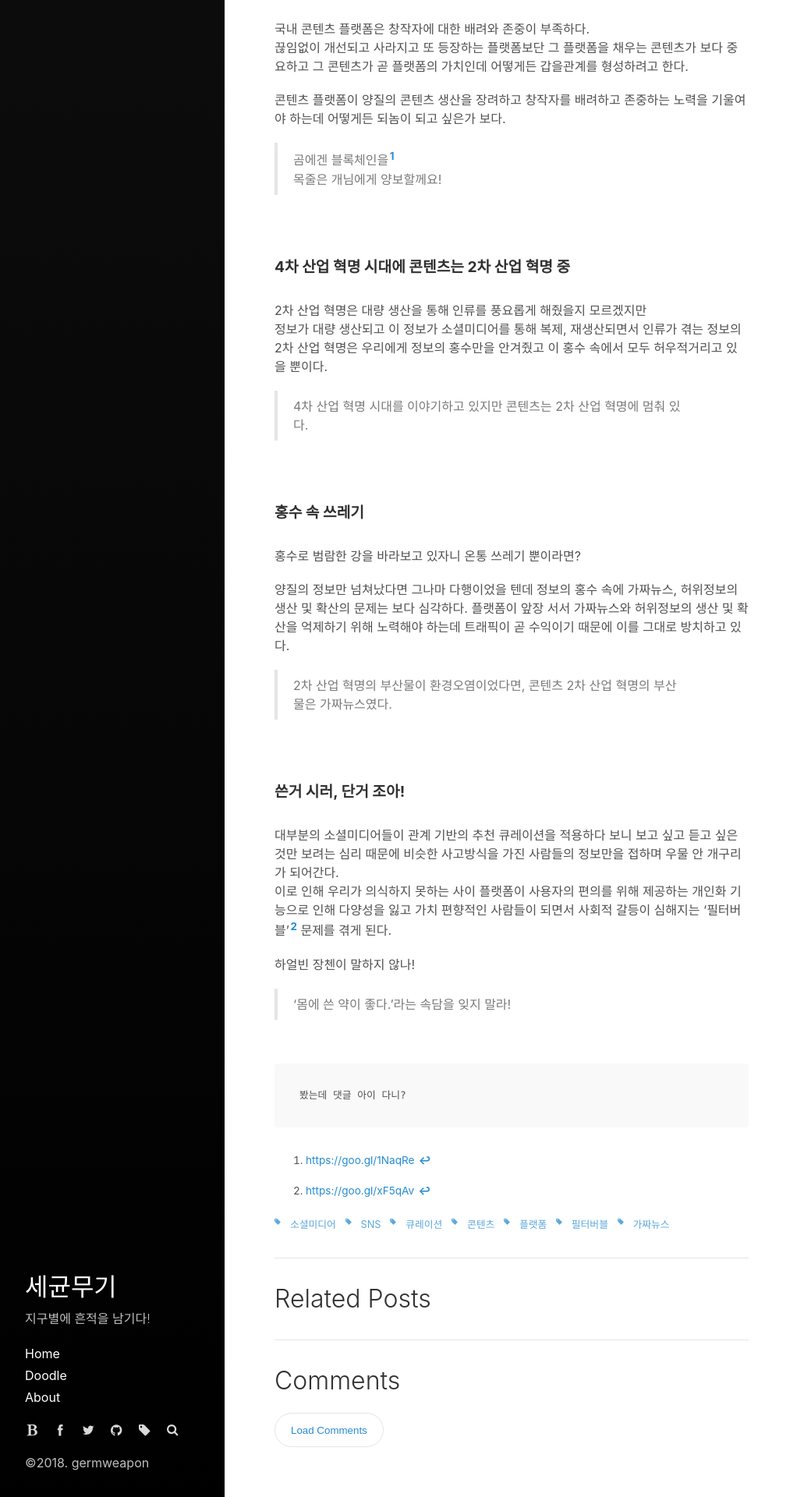
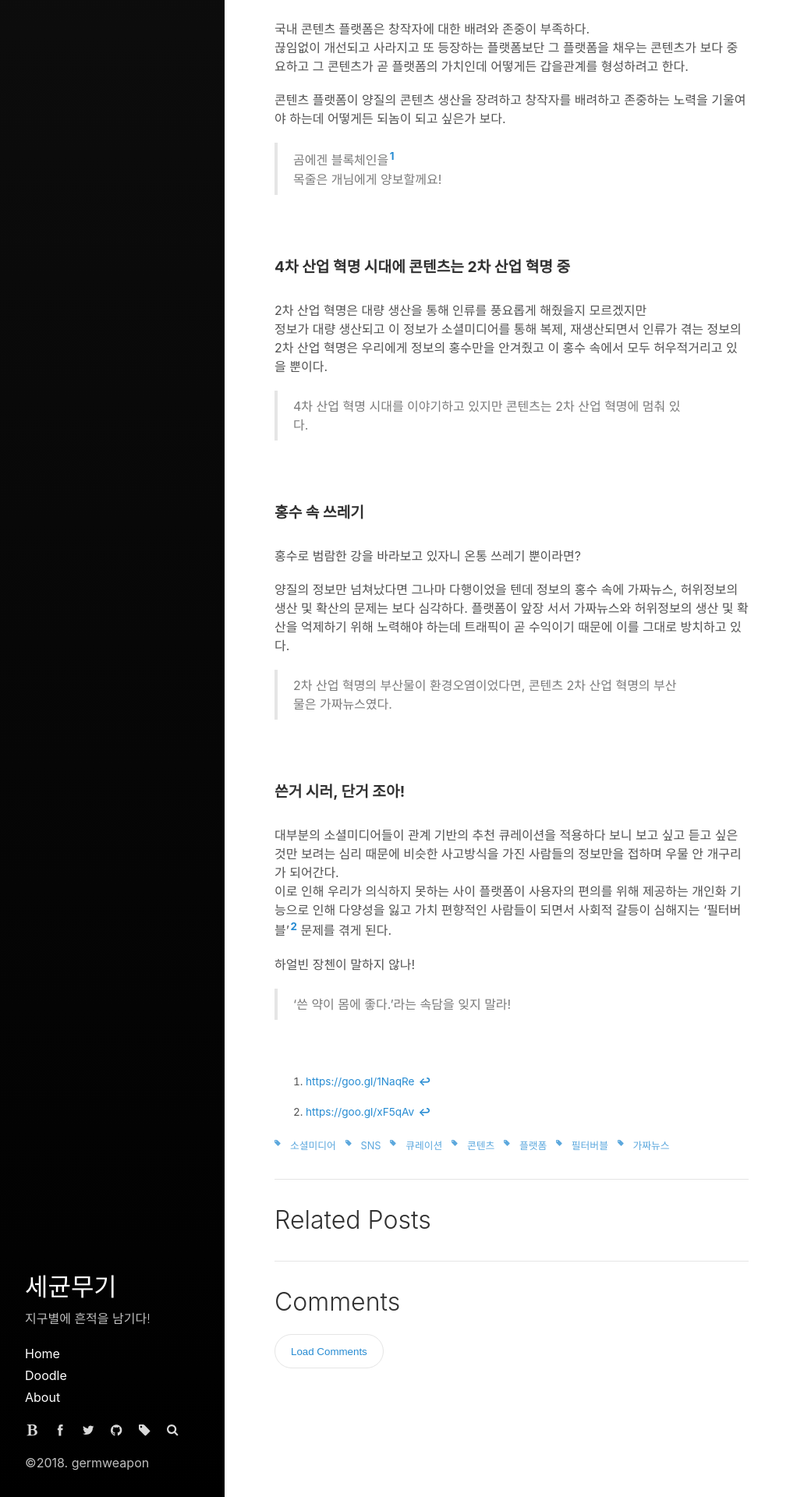
Before and after one commit to germweapon/germweapon.github.io, a Jekyll site: the page built from _posts/2017-11-04-콘텐츠와-콘텐츠-플랫폼에-대한-단상.md, in a window 1280 px wide. Shown: the part 873-2793 px from the top of the page at 78% size, without its empty margins (0-1022 px from the left). Built offline with Jekyll 4.4.1, drawn with Linux system fonts in a browser that asks for light colours.

Commit message:
some fix

````diff
--- a/_posts/2017-11-04-콘텐츠와-콘텐츠-플랫폼에-대한-단상.md
+++ b/_posts/2017-11-04-콘텐츠와-콘텐츠-플랫폼에-대한-단상.md
@@ -80,10 +80,6 @@ last_modified_at: 2017-11-04T12:00:00-05:00
 
 하얼빈 장첸이 말하지 않나!
 
->'몸에 쓴 약이 좋다.'라는 속담을 잊지 말라!
+>'쓴 약이 몸에 좋다.'라는 속담을 잊지 말라!
 
 <br/>
-
-```
-봤는데 댓글 아이 다니?
-```
````
